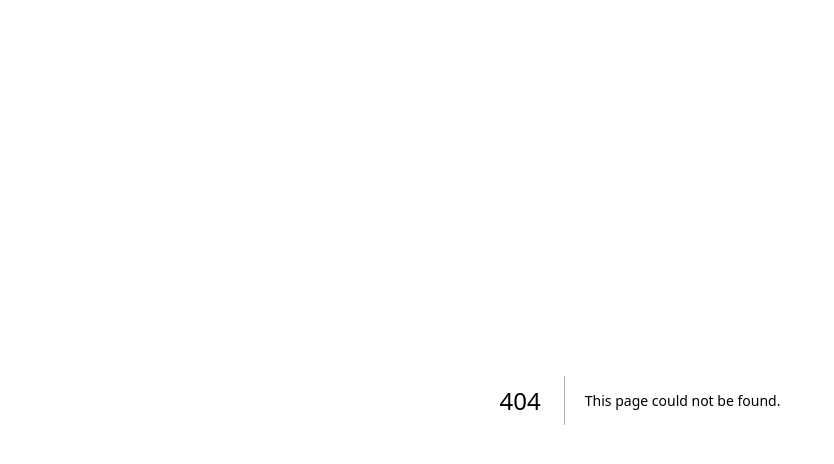
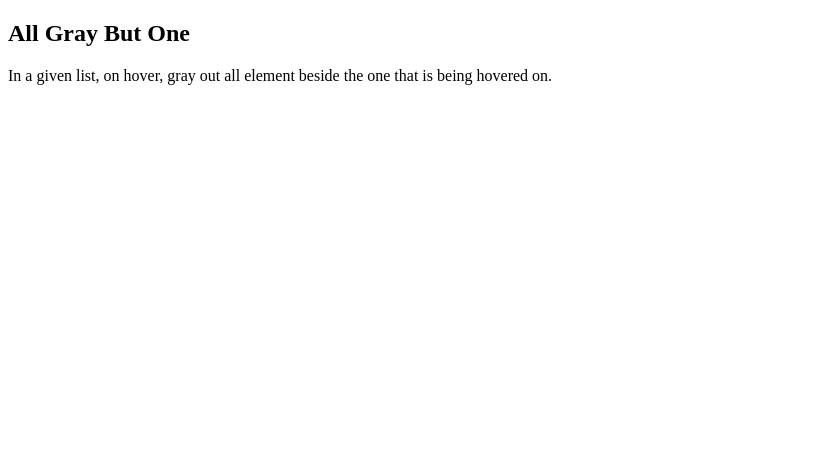
Before and after one commit to zehuac2/web-effects, a Next.js app: page /all-gray-but-one in a window 1280 px wide. Before the commit this address had no page. Shown: the top 464 px of the page, without its empty margins (0-834 px from the left). Built offline with nearby package versions, Linux system fonts and the light colour scheme.

Commit message:
[chore] Setup all gray but one page.

```diff
--- /dev/null
+++ b/app/all-gray-but-one/page.tsx
@@ -0,0 +1,14 @@
+function AllGrayButOnePage() {
+  return (
+    <section>
+      <h1>All Gray But One</h1>
+      <p>
+        In a given list, on hover, gray out all element beside the one that is being hovered on.
+      </p>
+    </section>
+  );
+}
+
+AllGrayButOnePage.displayName = 'AllGrayButOnePage';
+
+export default AllGrayButOnePage;
--- a/app/page.tsx
+++ b/app/page.tsx
@@ -1,6 +1,7 @@
 import Link from 'next/link';
 
 const LINKS = [
+  { href: '/all-gray-but-one', label: 'All Gray But One' },
   { href: '/grid', label: 'Grid' },
   { href: '/glass', label: 'Glass' },
   { href: '/scroll-animations', label: 'Scroll Animations' },
```
